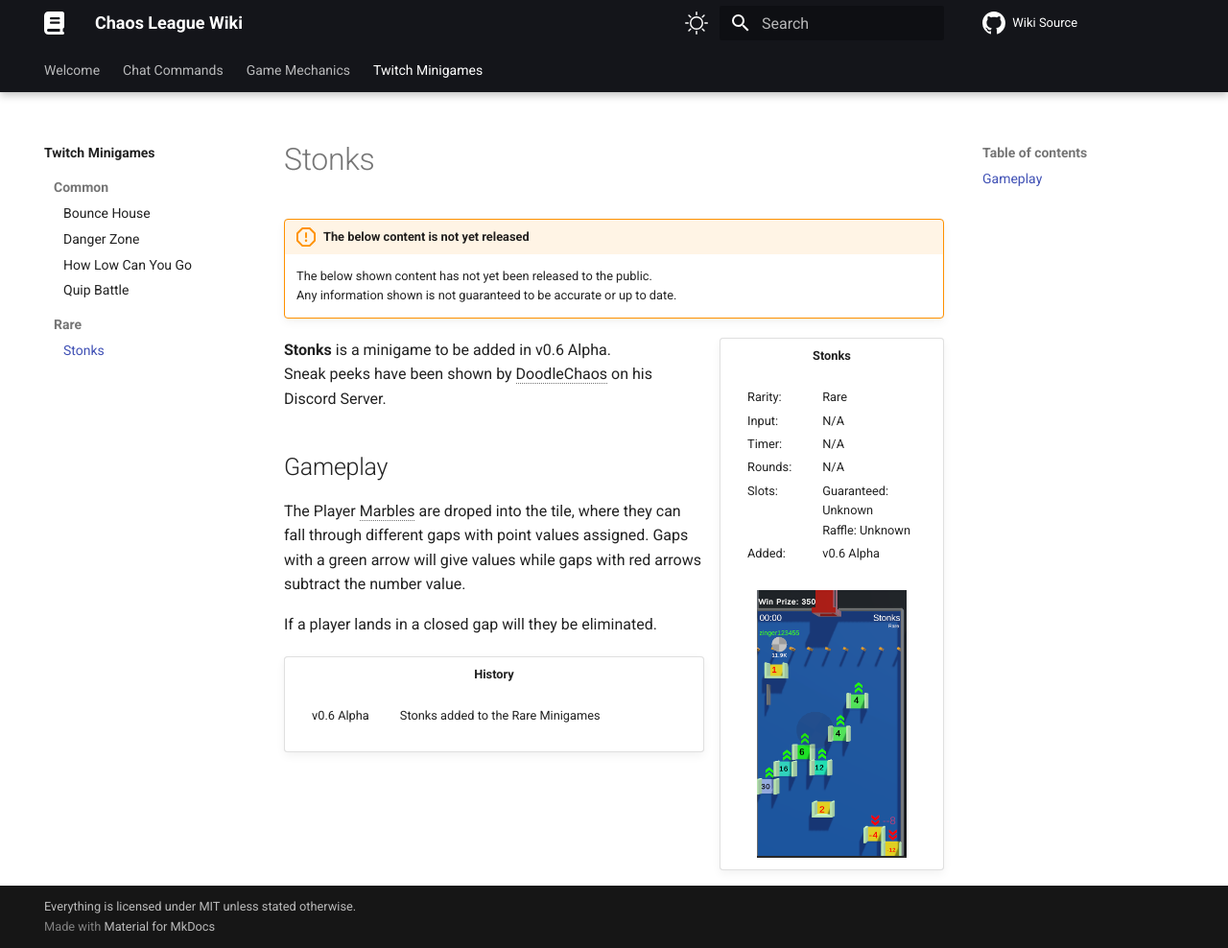
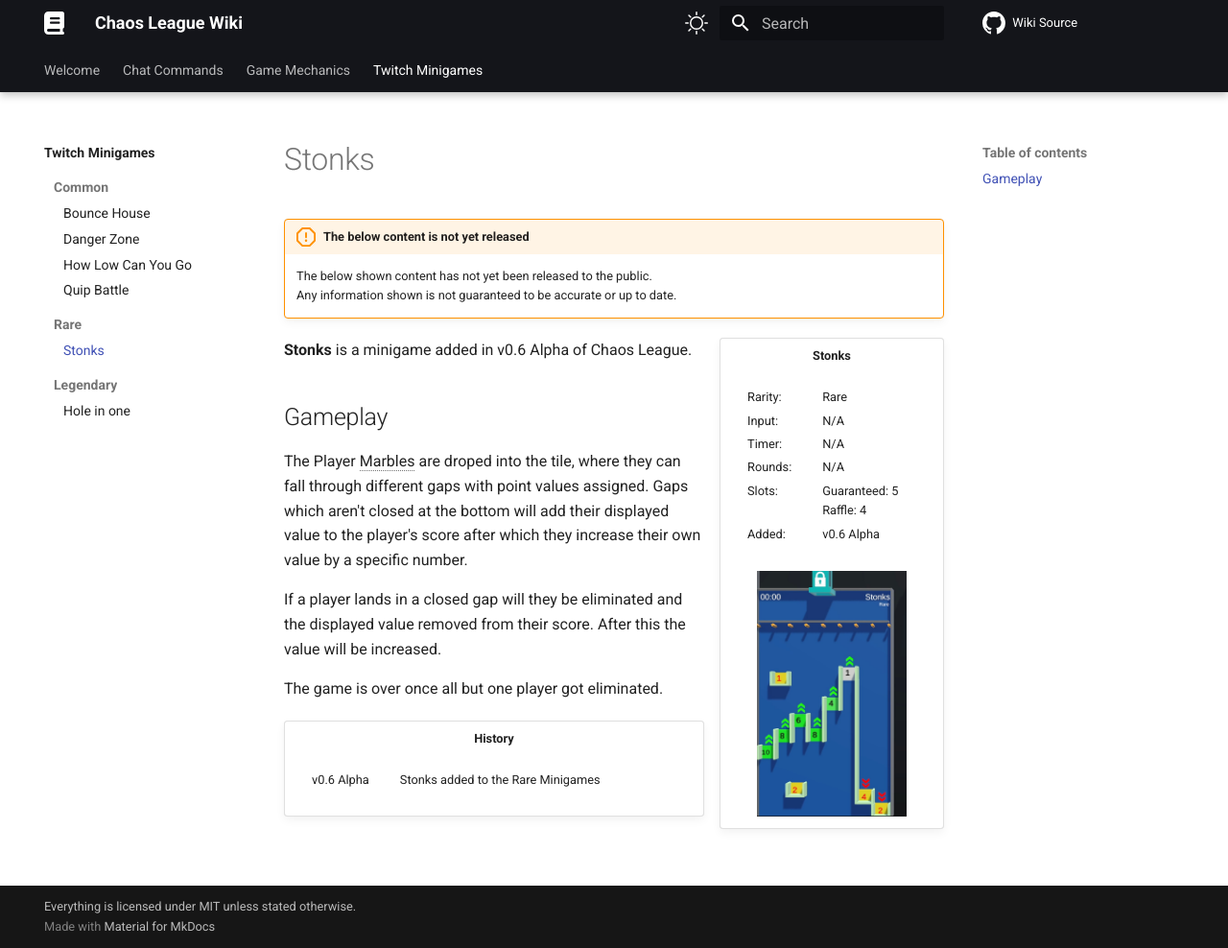
Before and after one commit to chaosleaguewiki/chaosleaguewiki.github.io, an MkDocs documentation site: the page built from docs/twitch-minigames/rare/stonks.md, in a window 1280 px wide and 988 px high. Shown: the whole window at 96% size. Built offline with MkDocs 1.6.1 and Material for MkDocs 9.7.7, drawn with Linux system fonts in a browser that asks for light colours; comment, search, counter and statistics services are not loaded.

Commit message:
Update info and add hole-in-one.md

```diff
--- a/docs/twitch-minigames/rare/stonks.md
+++ b/docs/twitch-minigames/rare/stonks.md
@@ -5,26 +5,27 @@
 /// wiki | Stonks
     attrs: {class: 'inline end'}
 
-|         |                                         |
-|---------|-----------------------------------------|
-| Rarity: | Rare                                    |
-| Input:  | N/A                                     |
-| Timer:  | N/A                                     |
-| Rounds: | N/A                                     |
-| Slots:  | Guaranteed: Unknown<br>Raffle: Unknown  |
-| Added:  | v0.6 Alpha                              |
+|         |                            |
+|---------|----------------------------|
+| Rarity: | Rare                       |
+| Input:  | N/A                        |
+| Timer:  | N/A                        |
+| Rounds: | N/A                        |
+| Slots:  | Guaranteed: 5<br>Raffle: 4 |
+| Added:  | v0.6 Alpha                 |
 
-![stonks](../../assets/images/minigames/stonks.png)
+![stonks](../../assets/images/minigames/stonks.jpg)
 ///
 
-**Stonks** is a minigame to be added in v0.6 Alpha.
-Sneak peeks have been shown by DoodleChaos on his Discord Server.
+**Stonks** is a minigame added in v0.6 Alpha of Chaos League.
 
 ## Gameplay
 
-The Player Marbles are droped into the tile, where they can fall through different gaps with point values assigned. Gaps with a green arrow will give values while gaps with red arrows subtract the number value.
+The Player Marbles are droped into the tile, where they can fall through different gaps with point values assigned. Gaps which aren't closed at the bottom will add their displayed value to the player's score after which they increase their own value by a specific number.
 
-If a player lands in a closed gap will they be eliminated.
+If a player lands in a closed gap will they be eliminated and the displayed value removed from their score. After this the value will be increased.
+
+The game is over once all but one player got eliminated.
 
 /// wiki | History
 |            |                                    |
--- a/mkdocs.yml
+++ b/mkdocs.yml
@@ -29,6 +29,8 @@
       - twitch-minigames/common/quip-battle.md
     - Rare:
       - twitch-minigames/rare/stonks.md
+    - Legendary:
+      - twitch-minigames/legendary/hole-in-one.md
 
 theme:
   name: material
```
Also changed, not shown: docs/twitch-minigames/common/bounce-house.md (+2 -2 lines), docs/twitch-minigames/common/danger-zone.md (+1 -1 lines), docs/twitch-minigames/common/how-low-can-you-go.md (+1 -4 lines), docs/twitch-minigames/common/quip-battle.md (+2 -2 lines), docs/twitch-minigames/legendary/hole-in-one.md (added, +24 -0 lines), docs/assets/images/minigames/stonks.jpg (added), docs/assets/images/minigames/stonks.png (deleted).
